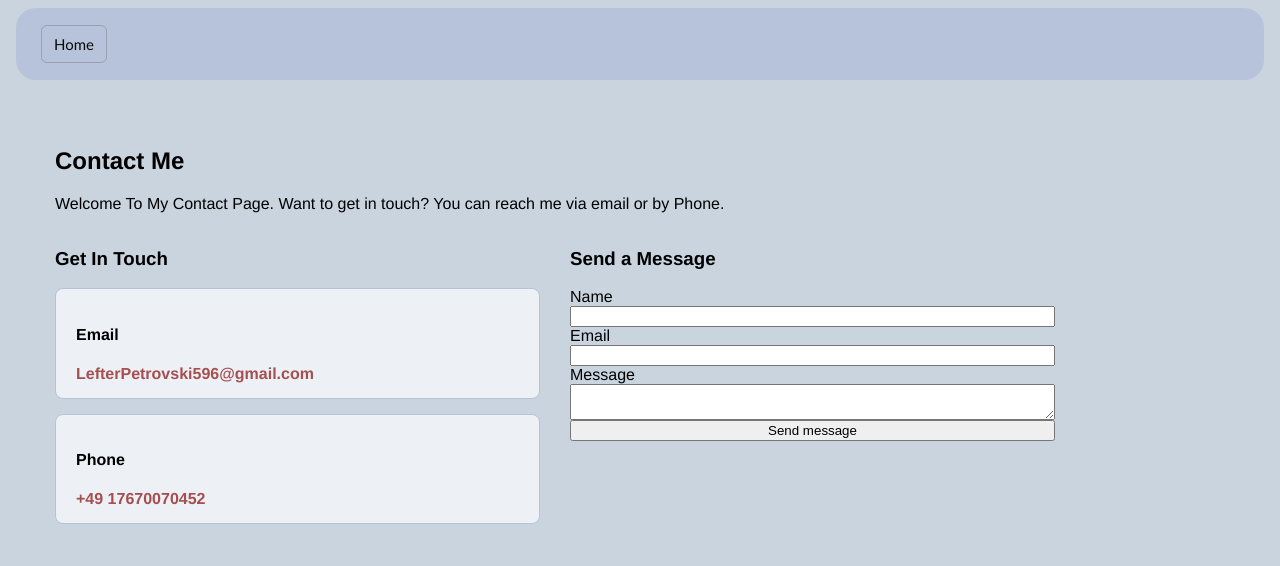
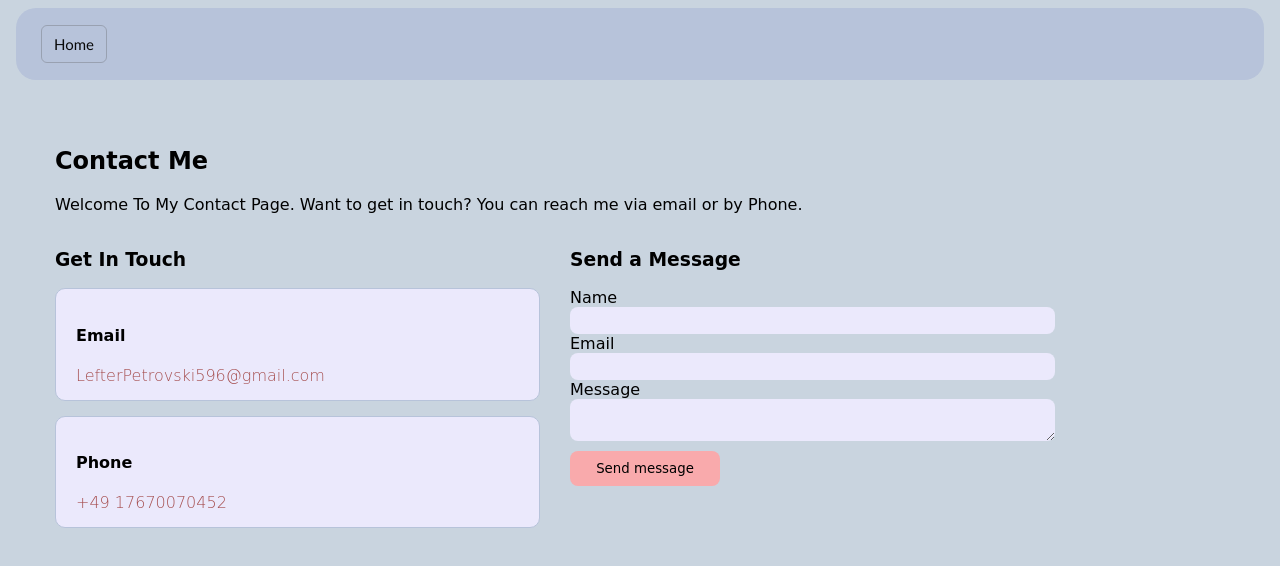
Before and after one commit to RJS2323/my-portfolio, a plain HTML site: page contact.html in a window 1280 px wide. Drawn offline with Linux system fonts and the light colour scheme.

Commit message:
Update portfolio

```diff
--- a/contact.css
+++ b/contact.css
@@ -32,7 +32,7 @@ nav a
   border-radius: 6px;
   transition: color 0.3s ease;
   font-family: 'Gill Sans', 'Gill Sans MT', Calibri, 'Trebuchet MS', sans-serif;
-  font-weight: 500;
+  font-weight: 100;
 }
 
 nav a:hover
@@ -46,15 +46,15 @@ nav a:hover
   max-width: 1000px;
   margin: 12px 12px;
   padding: 35px;
-  font-family:'Franklin Gothic Medium', 'Arial Narrow', Arial, sans-serif;
+  font-family:  'Caveat', cursive;
 }
 
 .contact-method
 {
- background-color: #edf1f5;
+ background-color: rgb(235, 233, 252);
  border: 1px solid #b7c3da;
  padding: 15px 20px;
- border-radius: 8px;
+ border-radius: 10px;
  margin-bottom: 15px;
 }
 
@@ -62,7 +62,7 @@ nav a:hover
 {
   color: #a64f50;
   text-decoration: none;
-  font-weight: 600;
+  font-weight: 100;
 }
 
 .contact-direct
@@ -87,3 +87,51 @@ form
   display: flex;
   flex-direction: column;
 }
+
+input, textarea
+{
+  background-color: rgb(235, 233, 252);
+  padding: 6px 10px;
+  border-radius: 8px;
+  border-style: none;
+}
+
+label
+{
+  font-family: 'Caveat', cursive;
+  font-weight: 500;
+}
+
+h3
+{
+  font-family: 'Caveat', cursive;
+}
+
+button
+{
+  background-color: #f9aaac;
+  border-style: none;
+  margin-top: 10px;
+  padding: 10px;
+  border-radius: 8px;
+  cursor: pointer;
+  font-family: 'Caveat', cursive;
+  max-width: 150px;
+  transition: color 0.3s ease, background-color 0.3s ease;
+
+}
+
+button:hover
+{
+ color: #f3dcde;
+
+ background-color: #a64f50;
+}
+
+@media (max-width: 600px)
+{
+  .contact-layout
+  {
+    flex-direction: column;
+  }
+}
```
